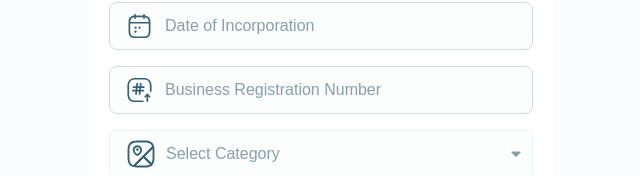
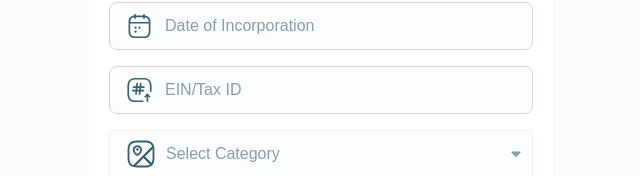
Before and after one commit to vividone/ezzylywebapp, a Next.js app: page /onboard/provider in a window 1280 px wide. Shown: the part 331-507 px from the top of the page, without its empty margins (319-959 px from the left). Built offline with nearby package versions, Linux system fonts and the light colour scheme; a web font is replaced by a local one.

Commit message:
Updated Registration Interface

```diff
--- a/src/components/auth/ServiceProviderComponent.tsx
+++ b/src/components/auth/ServiceProviderComponent.tsx
@@ -143,11 +143,11 @@ function ServiceProviderComponent() {
             onBlur={formik.handleBlur}
             activelefticon={ActiveRegistrationNumber}
             aria-autocomplete="none"
-            autoComplete="new-password"
-            placeholder="Business Registration Number"
+            autoComplete="none"
+            placeholder="EIN/Tax ID"
           />
 
-        <Dropdown
+          <Dropdown
             placeholder="Select Category"
             name="category"
             isDisabled={isLoading}
--- a/src/helpers/api/useAuth.tsx
+++ b/src/helpers/api/useAuth.tsx
@@ -104,7 +104,7 @@ export const useRegister = () => {
       username: "",
       password: "",
       confirmPassword: "",
-      terms: false,
+      accountType: 0,
     } as IAuthRegister,
     validateOnBlur: true,
     validateOnChange: true,
```
Also changed, not shown: src/interface/auth/index.tsx (+26 -1 lines).
